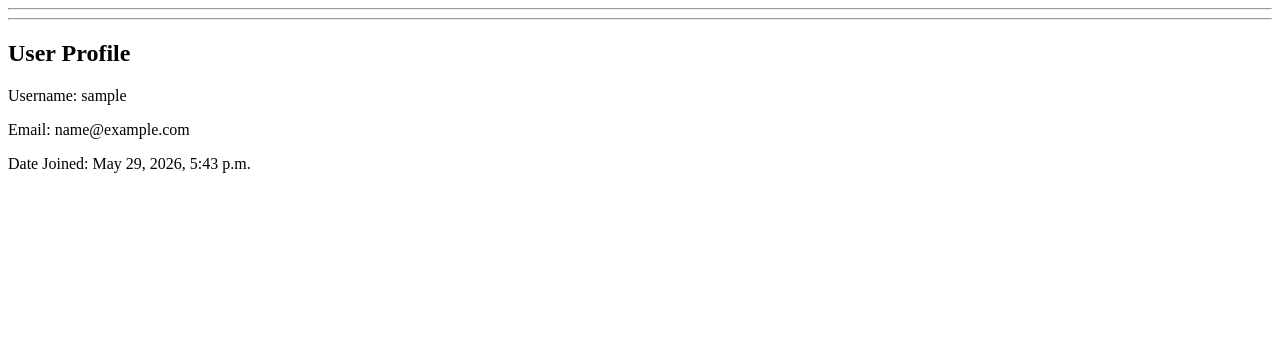
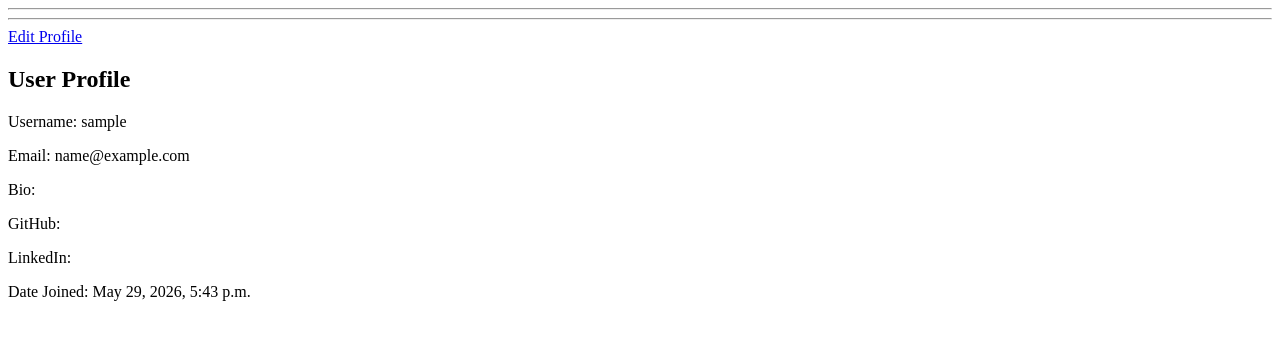
Before and after one commit to ayushpratapno1/django-auth-project, a Django app: page /profile/ in a window 1280 px wide. Shown: the part 26-366 px from the top of the page. Run offline with Django 5.2, Linux system fonts and the light colour scheme; the visitor is signed in with stand-in values (Sample User, id 1).

Commit message:
Profile picture feature added

```diff
--- a/accounts/models.py
+++ b/accounts/models.py
@@ -7,6 +7,12 @@
     user = models.OneToOneField(
         User,
         on_delete=models.CASCADE
+    )
+
+    profile_picture = models.ImageField(
+    upload_to='profile_pictures/',
+    blank=True,
+    null=True
     )
 
     bio = models.TextField(
--- a/accounts/urls.py
+++ b/accounts/urls.py
@@ -1,10 +1,11 @@
 from django.urls import path
-from .views import home, signup, user_login, user_logout, profile
+from .views import home, signup, user_login, user_logout, profile, edit_profile
 
 urlpatterns = [
     path('', home, name='home'),
     path('signup/', signup, name='signup'),
     path('login/', user_login, name='login'),
     path('logout/', user_logout, name='logout'),
-    path('profile/', profile, name='profile')
+    path('profile/', profile, name='profile'),
+    path('edit-profile/', edit_profile, name='edit_profile'),
 ]
--- a/accounts/views.py
+++ b/accounts/views.py
@@ -4,6 +4,7 @@
 from django.contrib import messages
 from django.shortcuts import render, redirect
 from .forms import SignUpForm
+from .forms import ProfileForm
 
 
 # Create your views here.
@@ -67,3 +68,36 @@
         request,
         'profile.html'
     )
+
+@login_required
+def edit_profile(request):
+
+    profile = request.user.profile
+
+    if request.method == 'POST':
+
+        form = ProfileForm(
+    request.POST,
+    request.FILES,
+    instance=profile
+        )
+
+        if form.is_valid():
+
+            form.save()
+
+            return redirect('profile')
+
+    else:
+
+        form = ProfileForm(
+            instance=profile
+        )
+
+    return render(
+        request,
+        'edit_profile.html',
+        {
+            'form': form
+        }
+    )
--- a/config/settings.py
+++ b/config/settings.py
@@ -120,3 +120,9 @@
 STATICFILES_DIRS = [
     BASE_DIR / "static",
 ]
+
+MEDIA_URL = '/media/'
+
+MEDIA_ROOT = BASE_DIR / 'media'
+
+LOGIN_URL = 'login'
--- a/config/urls.py
+++ b/config/urls.py
@@ -16,8 +16,15 @@
 """
 from django.contrib import admin
 from django.urls import path, include
+from django.conf import settings
+from django.conf.urls.static import static
 
 urlpatterns = [
     path('admin/', admin.site.urls),
     path('', include('accounts.urls')),
 ]
+if settings.DEBUG:
+    urlpatterns += static(
+        settings.MEDIA_URL,
+        document_root=settings.MEDIA_ROOT
+    )
--- a/requirements.txt
+++ b/requirements.txt
@@ -101,7 +101,7 @@
 packaging==24.0
 pandas==3.0.2
 parso==0.8.4
-pillow==10.3.0
+pillow==12.2.0
 platformdirs==4.2.2
 pluggy==1.5.0
 prompt_toolkit==3.0.51
--- a/templates/profile.html
+++ b/templates/profile.html
@@ -6,7 +6,18 @@
 
 {% block content %}
 
+<a href="{% url 'edit_profile' %}">
+    Edit Profile
+</a>
+
 <h2>User Profile</h2>
+
+{% if user.profile.profile_picture %}
+    <img
+        src="{{ user.profile.profile_picture.url }}"
+        width="200"
+    >
+{% endif %}
 
 <p>
     Username:
@@ -19,6 +30,21 @@
 </p>
 
 <p>
+    Bio:
+    {{ user.profile.bio }}
+</p>
+
+<p>
+    GitHub:
+    {{ user.profile.github }}
+</p>
+
+<p>
+    LinkedIn:
+    {{ user.profile.linkedin }}
+</p>
+
+<p>
     Date Joined:
     {{ user.date_joined }}
 </p>
```
Also changed, not shown: accounts/forms.py (+13 -0 lines), templates/edit_profile.html (added, +23 -0 lines), accounts/migrations/0002_profile_profile_picture.py (added).
